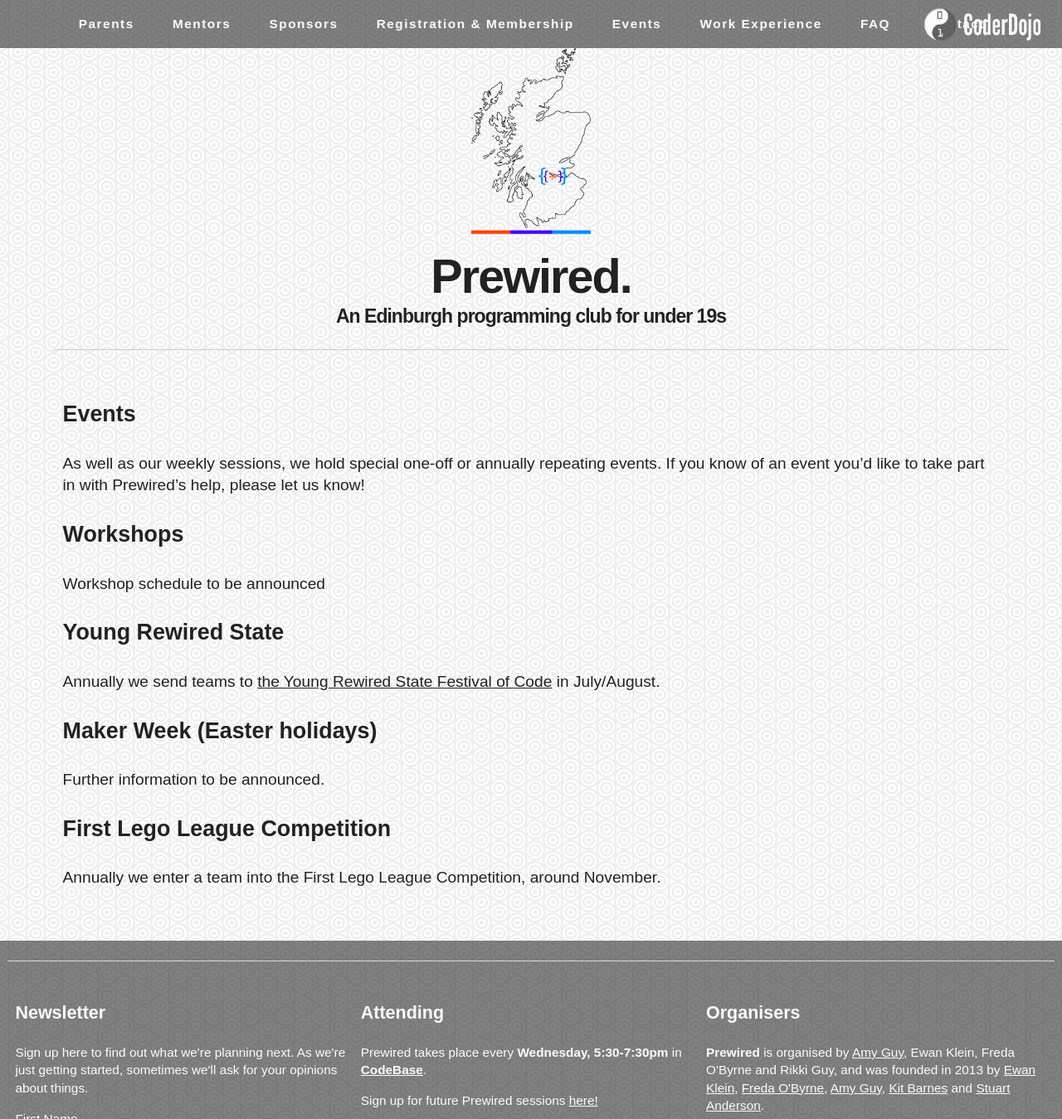
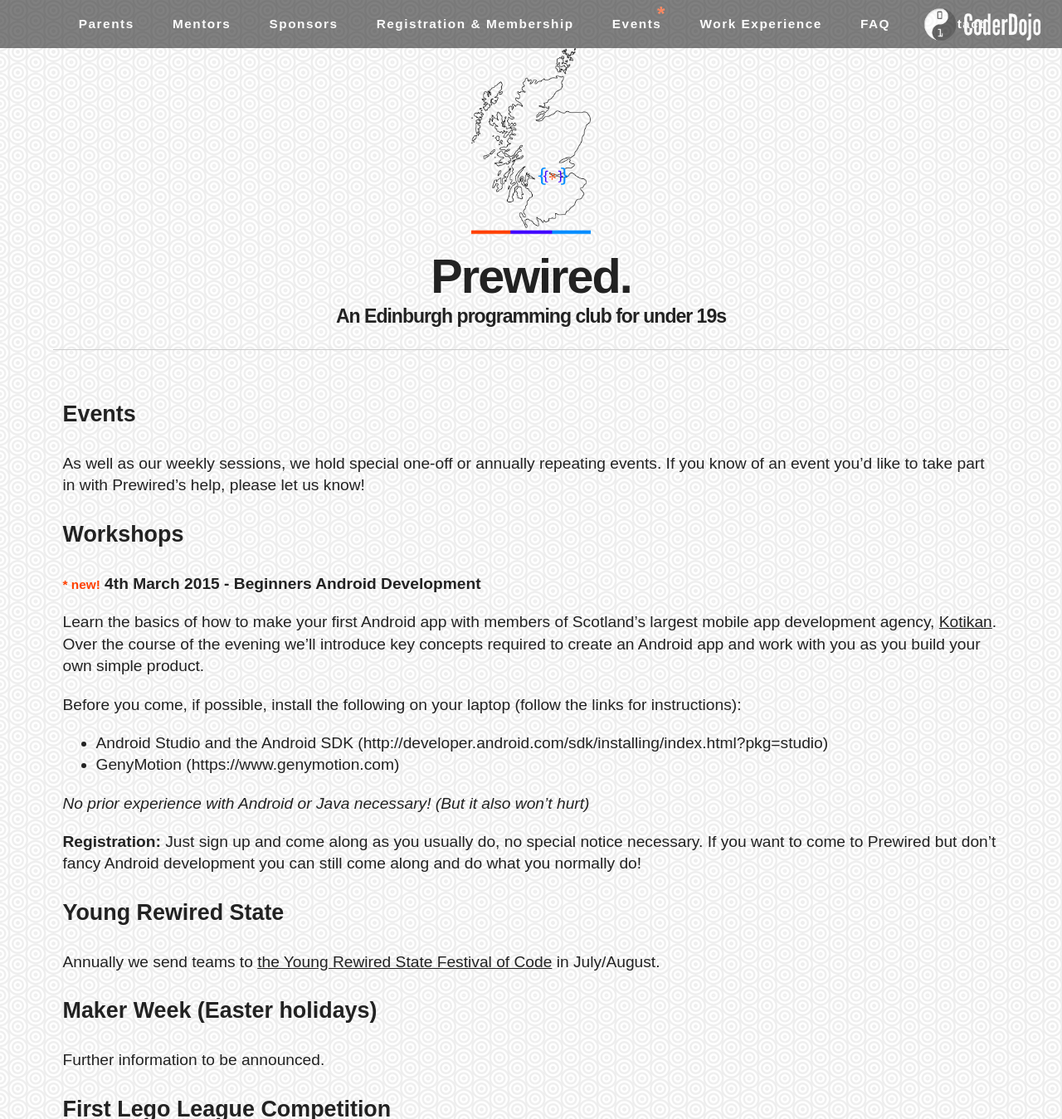
Before and after one commit to prewired/prewired.github.io, a Jekyll site: the page built from events.md, in a window 1280 px wide, cut to the strip 0-1349 px from the top of the page. Shown: the whole strip at 83% size. Built offline with Jekyll 4.4.1, drawn with Linux system fonts in a browser that asks for light colours; some web fonts are replaced.

Commit message:
Kotikan workshop

```diff
--- a/_includes/nav.html
+++ b/_includes/nav.html
@@ -4,7 +4,7 @@
         <li class="btn-big"><a href="mentors.html">Mentors</a></li>
         <li class="btn-big"><a href="sponsors.html">Sponsors</a></li>
         <li class="btn-big"><a href="membership.html">Registration &amp; Membership</a></li>
-        <li class="btn-big"><a href="events.html">Events</a></li>
+        <li class="btn-big"><span class="new"><strong>*</strong></span><a href="events.html">Events</a></li>
         <li class="btn-big"><a href="workexp.html">Work Experience</a></li>
         <li class="btn-big"><a href="faq.html">FAQ</a></li>
         <li class="btn-big"><a href="contact.html">Contact</a></li>
--- a/css/main.css
+++ b/css/main.css
@@ -110,6 +110,12 @@
     nav { text-align: center; letter-spacing:0.1em; font-weight: bold;}
     nav a:hover { text-decoration: none; }
 
+    .new {
+        font-size: 1.6em;
+        position: absolute;
+        margin-left: 32px;
+    }
+
     .note {
       font-size: 1em;
       font-weight: bold;
@@ -172,6 +178,17 @@
         }
         nav ul li a.no-hov:hover { border: none; }
 
+        /*.new {
+            border-top: 4px dotted #FF4000;
+            margin-bottom: -4px;
+        }
+        .new a { margin-top: -4px; }
+        .new a:hover {
+            margin-bottom: 0px;
+            margin-top: -8px;
+        }*/
+
+
     /* Darkish */
         .darkish{ color: #9e9e9e;  }
         .darkish-bg{ background-color: #9e9e9e; }
@@ -195,7 +212,7 @@
         .darker-hov:hover { color: #000; }
 
     /* Primary Color (orange) */
-        .color1{ color: #FF4000;}
+        .color1, .new { color: #FF4000;}
         .color1-bg{ background-color: #FF4000;}
         .color1-texture { background-color: #FF4000; }
         .color1-border{ border-color: #FF4000;}
--- a/events.md
+++ b/events.md
@@ -9,7 +9,18 @@
 
 ### Workshops
 
-Workshop schedule to be announced
+**<span class="color1 wee">* new!</span> 4th March 2015 - Beginners Android Development**
+
+Learn the basics of how to make your first Android app with members of Scotland's largest mobile app development agency, [Kotikan](http://kotikan.com). Over the course of the evening we'll introduce key concepts required to create an Android app and work with you as you build your own simple product.
+
+Before you come, if possible, install the following on your laptop (follow the links for instructions):
+
+* Android Studio and the Android SDK (http://developer.android.com/sdk/installing/index.html?pkg=studio)
+* GenyMotion (https://www.genymotion.com)
+
+*No prior experience with Android or Java necessary! (But it also won't hurt)*
+
+**Registration:** Just sign up and come along as you usually do, no special notice necessary. If you want to come to Prewired but don't fancy Android development you can still come along and do what you normally do!
 
 ### Young Rewired State
 
```
